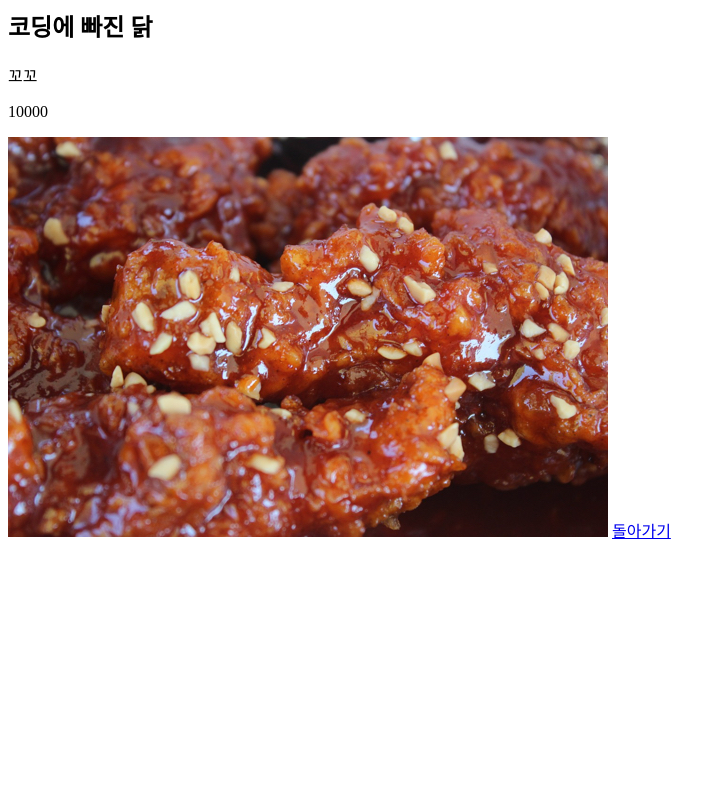
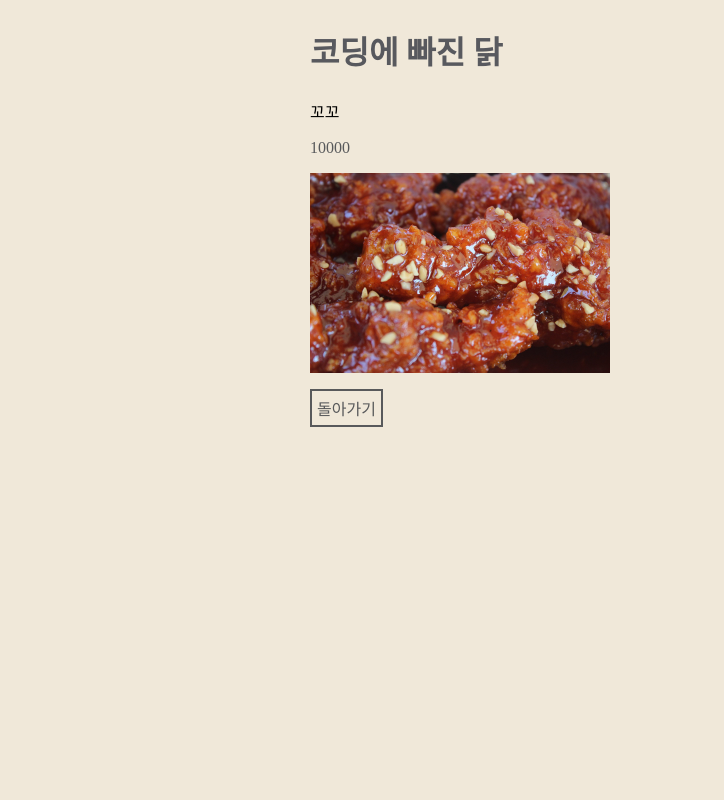
Before and after one commit to dttmm/costaurant, a Django app: page /foods/menu/1/ in a window 1280 px wide. Shown: the whole page, without its empty margins (0-724 px from the left). Run offline with Django 3.2, Linux system fonts and the light colour scheme; data comes from the database, SQL or seed files in the repository; some web fonts are replaced.

Commit message:
detail 페이지에 css입힘

```diff
--- /dev/null
+++ b/foods/static/foods/css/styles_detail.css
@@ -0,0 +1,56 @@
+@font-face {
+  src: url("../fonts/BMJUA_ttf.ttf");
+  font-family : Jua;
+}
+* {
+  box-sizing: border-box;
+  font-family: Jua;
+}
+
+body {
+  background-color : #f0e8d9;
+}
+
+h2 {
+  font-size:32px;
+  color: #58595e;
+}
+
+.header h3 {
+  color: #58595b;
+  text-align: center;
+}
+
+.food-detail {
+  width:660px;
+  margin-left: auto;
+  margin-right: auto;
+}
+
+.food-detail h3 {
+  color: #58595b;
+  font-size: 32px;
+}
+
+.food-detail p {
+  color: #58595b;
+  font-size: 16px;
+  text-align: left;
+}
+
+.food-detail img {
+    display: block;
+    margin-bottom: 16px;
+    width: 300px;
+    height: 200px;
+}
+
+.food-detail a {
+  color: #58595b;
+  font-size: 16px;
+  text-decoration: none;
+  border: #58595b 2px solid;
+  padding: 5px;
+  display: inline-block;
+
+}
--- a/foods/templates/foods/detail.html
+++ b/foods/templates/foods/detail.html
@@ -1,6 +1,21 @@
 {% load static %}
-<h2>{{ menu.name }}</h2>
-<div>{{menu.description}}</div>
-<p>{{menu.price}}</p>
-<img src={% get_static_prefix %}{{menu.img_path}} />
-<a href="/foods/menu/">돌아가기</a>
+<!DOCTYPE html>
+<html>
+
+<head>
+  <title>코스토랑</title>
+  <meta charset="utf-8">
+  <link rel="stylesheet" href={% static 'foods/css/styles_detail.css' %}>
+</head>
+
+<body>
+  <div class="food-detail">
+    <h2>{{ menu.name }}</h2>
+    <div>{{menu.description}}</div>
+    <p>{{menu.price}}</p>
+    <img src={% get_static_prefix %}{{menu.img_path}} />
+    <a href="/foods/menu/">돌아가기</a>
+  </div>
+</body>
+
+</html>
```
